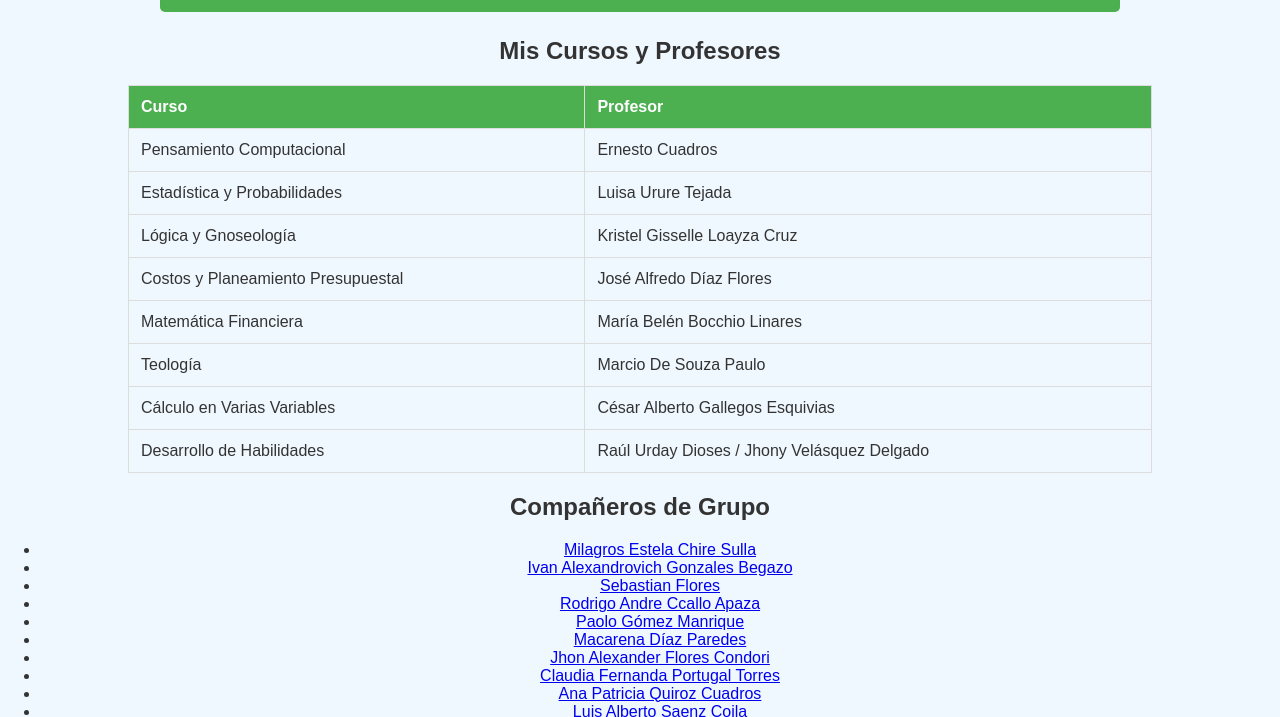
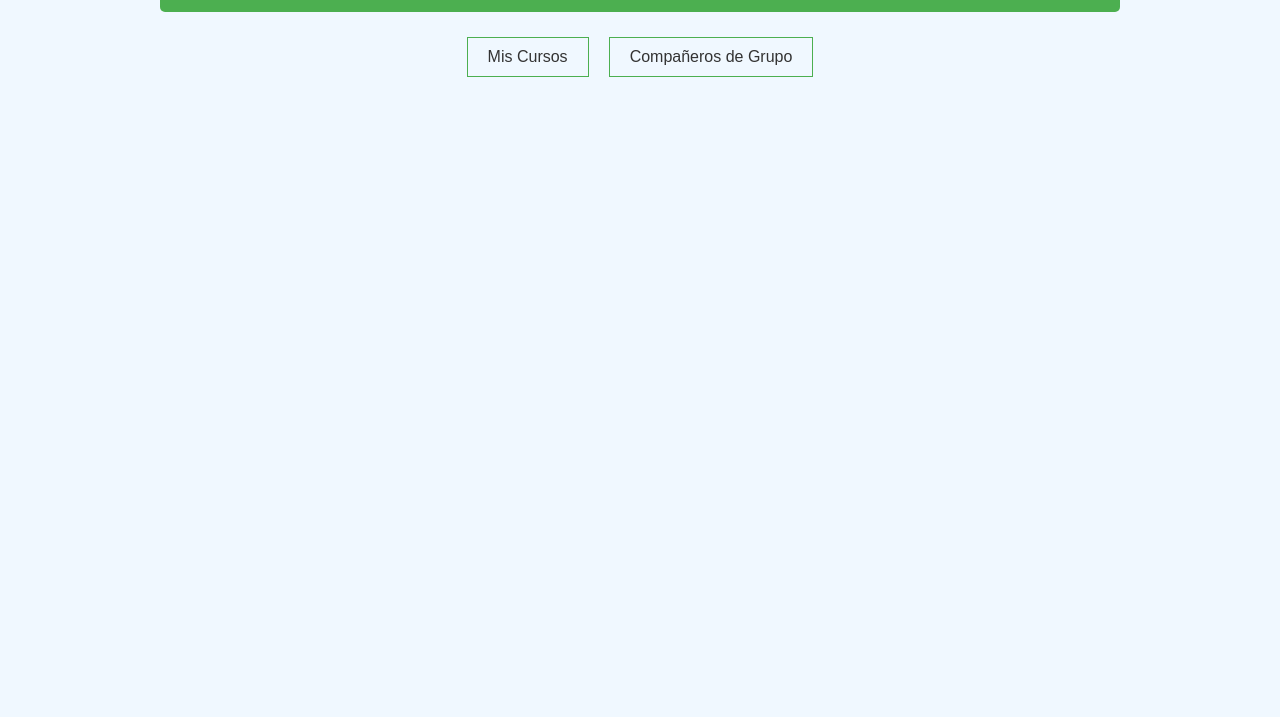
Before and after one commit to Cristianlaura204/Cristianlaura204.github.io, a plain HTML site: page index.html in a window 1280 px wide. Shown: the part 1802-2519 px from the top of the page. After the commit the page ends 1879 px from the top, so only its background shows below. Drawn offline with Linux system fonts and the light colour scheme.

Commit message:
Update index.html

```diff
--- a/index.html
+++ b/index.html
@@ -72,6 +72,30 @@
             background-color: #4CAF50;
             color: white;
         }
+        .tabs {
+            display: flex;
+            justify-content: center;
+            margin-top: 20px;
+        }
+        .tab {
+            padding: 10px 20px;
+            margin: 0 10px;
+            background-color: #f0f8ff;
+            border: 1px solid #4CAF50;
+            cursor: pointer;
+        }
+        .tab:hover {
+            background-color: #4CAF50;
+            color: white;
+        }
+        .content {
+            display: none;
+            margin-top: 20px;
+            text-align: center;
+        }
+        .show {
+            display: block;
+        }
         .social-icons {
             text-align: center;
             margin-top: 20px;
@@ -101,8 +125,13 @@
         <a href="mailto:tu-email@ejemplo.com"><img src="email-logo.png" alt="Correo"></a>
     </div>
 
-    <!-- Tabla de Cursos y Profesores -->
-    <h2 style="text-align: center;">Mis Cursos y Profesores</h2>
+    <div class="tabs">
+        <div class="tab" onclick="showTab('cursos')">Mis Cursos</div>
+        <div class="tab" onclick="showTab('compañeros')">Compañeros de Grupo</div>
+    </div>
+
+    <div id="cursos" class="content">
+        <h2>Mis Cursos y Profesores</h2>
         <table>
             <tr>
                 <th>Curso</th>
@@ -141,10 +170,11 @@
                 <td>Raúl Urday Dioses / Jhony Velásquez Delgado</td>
             </tr>
         </table>
+    </div>
 
-    <!-- Compañeros de Grupo -->
-    <h2 style="text-align: center;">Compañeros de Grupo</h2>
-    <ul style="text-align: center;">
+    <div id="compañeros" class="content">
+        <h2>Compañeros de Grupo</h2>
+        <ul>
             <li><a href="https://milagros-estela-chire-sulla.netlify.app/" target="_blank">Milagros Estela Chire Sulla</a></li>
             <li><a href="https://alexandrovich-gb.github.io/MI_PAGINA_WEB/" target="_blank">Ivan Alexandrovich Gonzales Begazo</a></li>
             <li><a href="https://sebastianflorespro.github.io/" target="_blank">Sebastian Flores</a></li>
@@ -164,9 +194,18 @@
             <li><a href="https://eliashermersonramoshuanca.github.io/ucsp/" target="_blank">Elias Hemerson Ramos Huanca</a></li>
             <li><a href="https://deysi85.github.io/-Deysi-Maryori-Vargas-Salazar./" target="_blank">Deysi Vargas Salazar</a></li>
         </ul>
+    </div>
 
     <footer>
         <p>Creado por Tu Nombre © 2024</p>
     </footer>
+
+    <script>
+        function showTab(tabName) {
+            const tabs = document.querySelectorAll('.content');
+            tabs.forEach(tab => tab.classList.remove('show'));
+            document.getElementById(tabName).classList.add('show');
+        }
+    </script>
 </body>
 </html>
```
Lines whose indentation alone changed are shown as unchanged.
